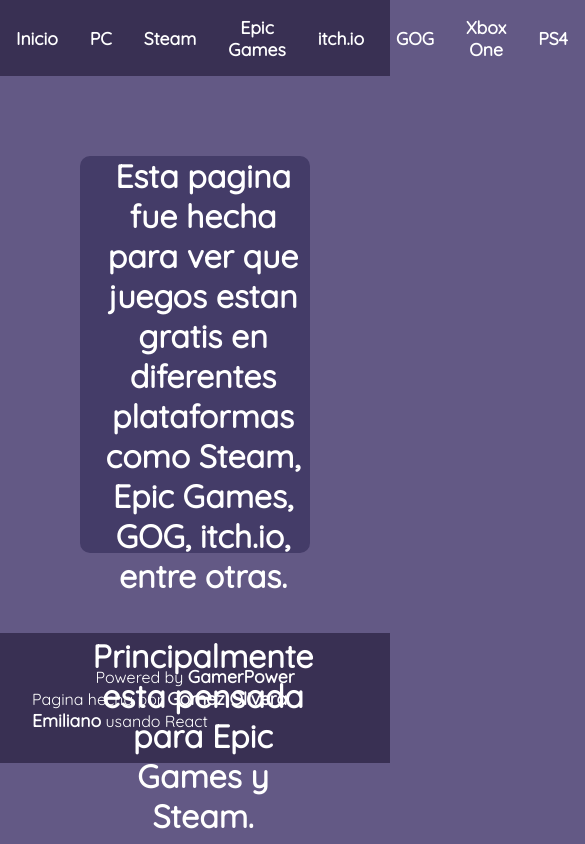
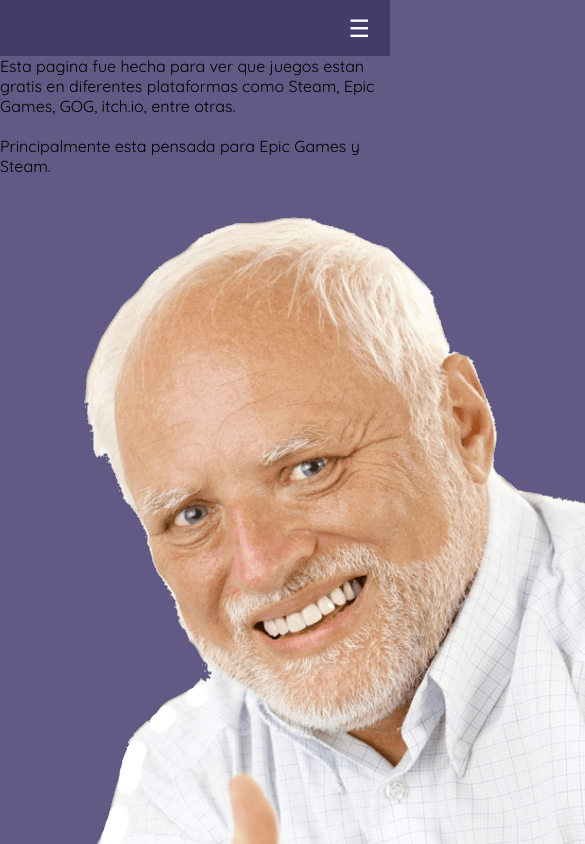
Before and after one commit to Wsott/game-giveaway, a React (Vite) app: page / in a window 390 px wide. Shown: the top 844 px of the page, 585 px wide, since content can reach past the window. Built offline with nearby package versions, Linux system fonts and the light colour scheme.

Commit message:
Agregado navbar mobile

```diff
--- /dev/null
+++ b/src/components/gameinfo/GameInfo.tsx
@@ -0,0 +1,5 @@
+export default function GameInfo () {
+    return (
+        null
+    );
+}
--- a/src/components/navBar/NavBar.tsx
+++ b/src/components/navBar/NavBar.tsx
@@ -1,9 +1,16 @@
 import { Link } from "react-router-dom";
 import style from "../../css/Components.module.css";
+import { useState } from "react";
 
 export default function NavBar () {
+    const [menuOpen, setMenuOpen] = useState(false);
+
     return (
         <div className={style.navbarContainer}>
+            <div className={style.mobileMenuIcon} onClick={() => setMenuOpen(!menuOpen)}>
+                ☰
+            </div>
+            <div className={`${style.menuItems} ${menuOpen ? style.open : ""}`}>
             <Link to={"/"}>Inicio</Link>
             <Link to={"/giveaway/pc"}>PC</Link>
             <Link to={"/giveaway/steam"}>Steam</Link>
@@ -16,6 +23,7 @@
             <Link to={"/giveaway/android"}>Android</Link>
             <Link to={"/giveaway/ios"}>iOS</Link>
             <Link to={"/giveaway/drm-free"}>DRM Free</Link>
+            </div>
         </div>
     );
 }
--- a/src/css/Components.module.css
+++ b/src/css/Components.module.css
@@ -1,7 +1,67 @@
+/* MOBILE */
+@media screen and (max-width: 768px) {
+    /* Navbar */
+    .navbarContainer {
+        display: flex;
+        align-items: center;
+        justify-content: right;
+        padding: 20px;
+        background-color: var(--colorB);
+        color: white;
+        height: 1rem;
+        z-index: 1;
+    }
+
+    .mobileMenuIcon {
+        font-size: 24px;
+        cursor: pointer;
+        z-index: 1;
+        display: flex;
+    }
+
+    .menuItems {
+        display: flex;
+        flex-direction: column;
+        align-items: center;
+        position: absolute;
+        top: 0px;
+        width: 100%;
+        right: 0px;
+        background-color: var(--colorB);
+        color: white;
+        transform: translateY(-30rem);
+        transition: transform 0.3s ease-in-out;
+        padding-bottom: 1rem;
+    }
+
+    .menuItems.open {
+        transform: translateY(3rem);
+    }
+
+    /* HTML elements */
+    p {
+        margin: 0;
+    }
+
+    a {
+        text-decoration: none;
+        font-weight: bolder;
+        font-size: 1.1rem;
+        color: white;
+        margin: 0.5rem;
+    }
+
+    a:visited {
+        color: inherit;
+    }
+}
+
+/* - - - - - - - - - - - - - - - - - - - - - - - - - - - - - - - - - - - - - */
+/* ESCRITORIO */
+@media screen and (min-width: 769px) {
     /* Card */
     .cardContainer {
         background-color: var(--colorC);
-    /* background-color: purple; */
         border-radius: 10px;
         display: flex;
         flex-direction: column;
@@ -35,11 +95,6 @@
         }
     }
 
-
-/* .cardImageContainer {
-    width: 100%;
-} */
-
     .cardImage {
         width: 100%;
         border-radius: 10px 10px 0 0;
@@ -52,7 +107,6 @@
     /* Grid */
     .gridContainer {
         background-color: var(--colorA);
-    /* background-color: brown; */
         width: 90% max-content;
         padding: 2rem;
         display: grid;
@@ -179,3 +233,4 @@
     a:visited {
         color: inherit;
     }
+}
```
Lines whose indentation alone changed are shown as unchanged.
